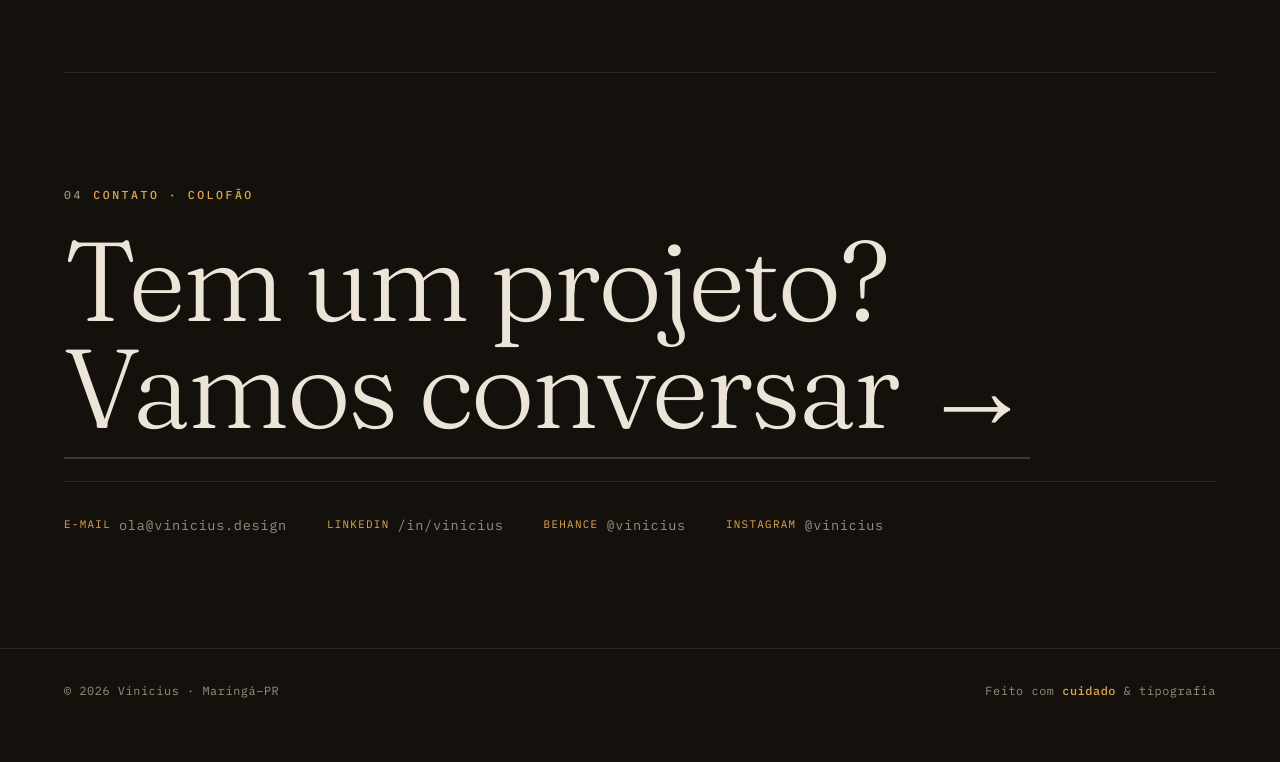
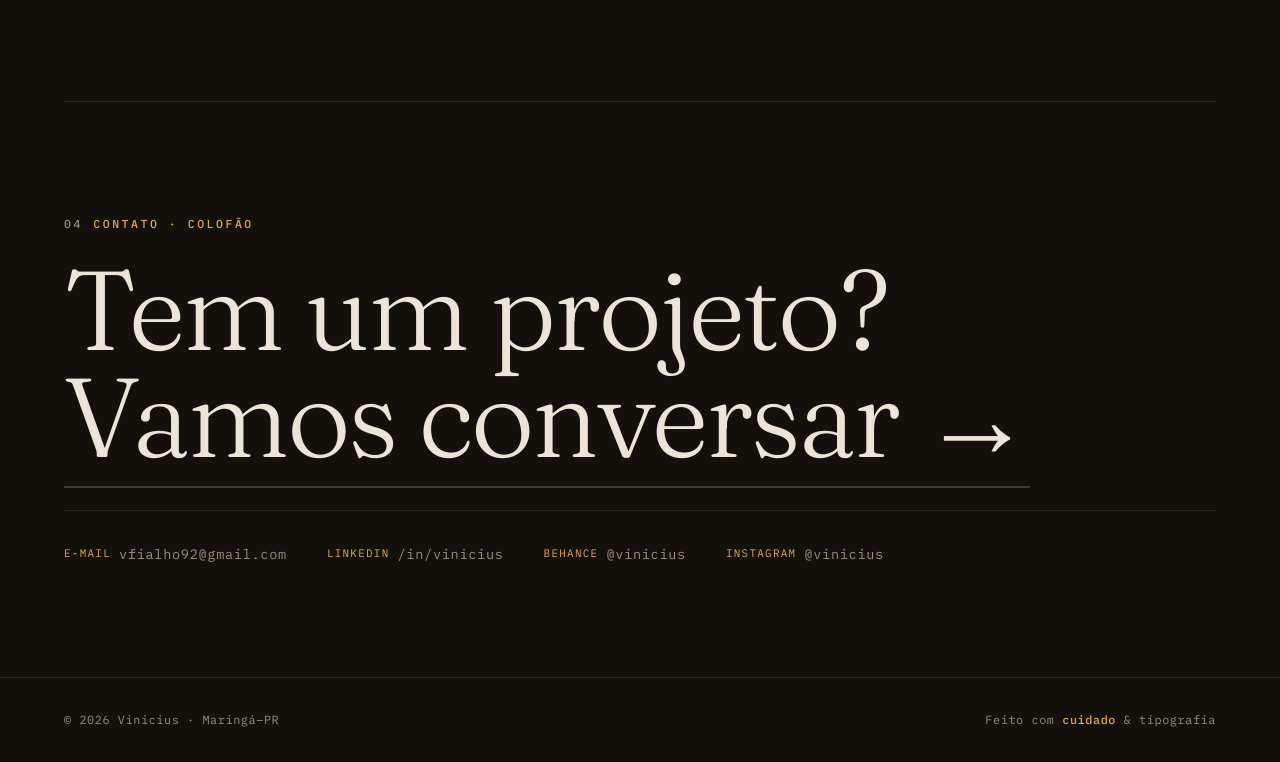
Before and after one commit to vfialho92-bot/viniciusdesign, a plain HTML site: page index.html in a window 1280 px wide. Shown: the part 3445-4207 px from the top of the page. Before the commit the page ends 4178 px from the top, so only its background shows below. Drawn offline with Linux system fonts and the light colour scheme.

Commit message:
Update index.html

```diff
--- a/index.html
+++ b/index.html
@@ -6,7 +6,7 @@
 <!-- ════════════════════════════════════════════════════════════════════
      EDITE AQUI: título da aba e descrição do site
      ════════════════════════════════════════════════════════════════════ -->
-<title>Vinicius — Designer & Educador</title>
+<title>Vinicius — Designer & Educador</title>h
 <meta name="description" content="Designer e professor. Design editorial, identidade visual e direção de arte. Maringá, Paraná.">
 
 <link rel="preconnect" href="https://fonts.googleapis.com">
@@ -486,11 +486,11 @@
   <div class="wrap reveal">
     <p class="eyebrow"><span class="num">04</span>Contato · Colofão</p>
     <!-- EDITE: troque o e-mail abaixo (no texto e no href mailto:) -->
-    <h2 class="cta-big">Tem um projeto?<br><a href="mailto:ola@vinicius.design">Vamos conversar →</a></h2>
+    <h2 class="cta-big">Tem um projeto?<br><a href="mailto:vfialho92@gmail.com">Vamos conversar →</a></h2>
 
     <div class="contacts">
       <!-- EDITE estes links -->
-      <a href="mailto:ola@vinicius.design"><span class="lbl">E-mail</span>ola@vinicius.design</a>
+      <a href="mailto:vfialho92@gmail.com"><span class="lbl">E-mail</span>vfialho92@gmail.com</a>
       <a href="#"><span class="lbl">LinkedIn</span>/in/vinicius</a>
       <a href="#"><span class="lbl">Behance</span>@vinicius</a>
       <a href="#"><span class="lbl">Instagram</span>@vinicius</a>
```
